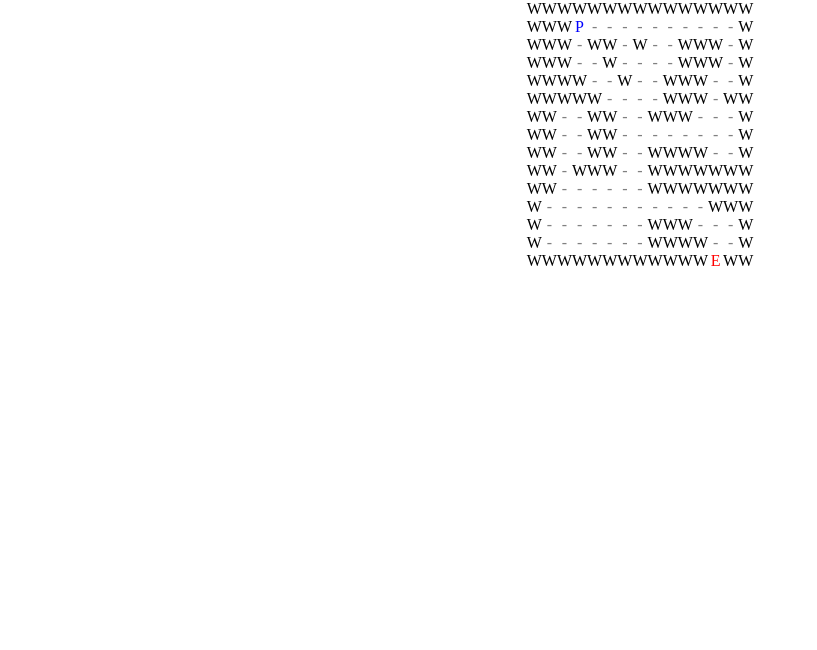
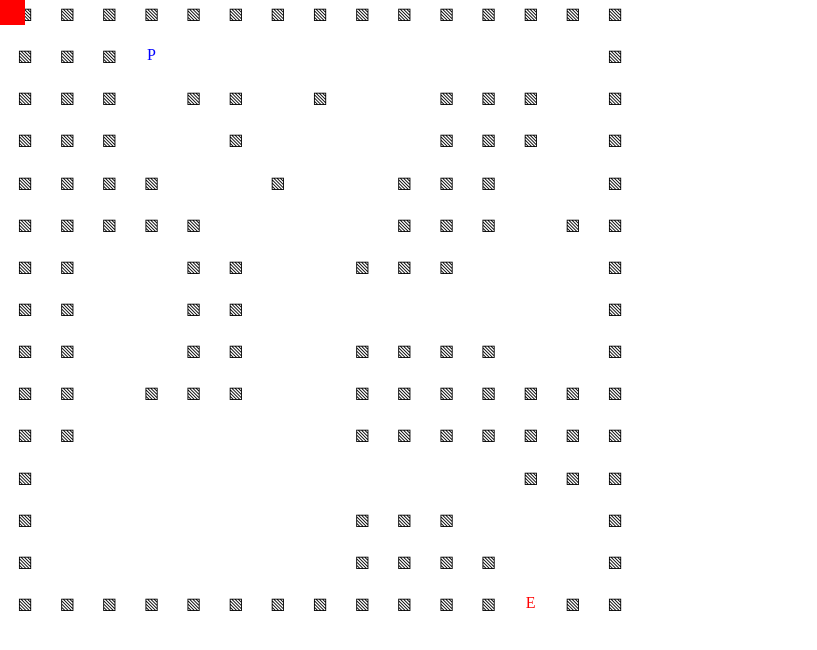
Before and after one commit to iClaimThisName/dungeon-crawler, a plain HTML site: page index.html in a window 1280 px wide. Shown: the whole page, without its empty margins (0-817 px from the left). Drawn offline with Linux system fonts and the light colour scheme.

Commit message:
new map style, added debug mode that shows all the tiles, added new files

```diff
--- a/css/debug.css
+++ b/css/debug.css
@@ -1,30 +1,9 @@
-:root {
-    --map-col: 1;
-    --map-row: 1;
-}
-
-html {
-    height: 100vh;
-    width: 100vw;
-    margin: 0px;
-    padding: 0px;
-}
-
-* {
-    box-sizing: border-box;
-}
-
-body {
-    height: 100%;
-    width: 100%;
-    margin: 0px;
-    padding: 0px;
-}
-
 .test {
     display: flex;
     justify-content: center;
     align-items: center;
+    height: 50%;
+    width: 50%;
 }
 
 .test-map {
@@ -32,6 +11,13 @@ body {
     grid-template-columns: repeat(var(--map-col), 1fr);
     grid-template-rows: repeat(var(--map-row), 1fr);
 
+    height: 100%;
+    width: 100%;
+
     font-size: 1rem;
     text-align: center;
 }
+
+.test-map > div {
+    aspect-ratio: 1/1;
+}
--- /dev/null
+++ b/css/global.css
@@ -0,0 +1,22 @@
+:root {
+    --map-col: 1;
+    --map-row: 1;
+}
+
+html {
+    height: 100vh;
+    width: 100vw;
+    margin: 0px;
+    padding: 0px;
+}
+
+* {
+    box-sizing: border-box;
+}
+
+body {
+    height: 100%;
+    width: 100%;
+    margin: 0px;
+    padding: 0px;
+}
--- /dev/null
+++ b/css/mapStyle.css
@@ -0,0 +1,43 @@
+.map-container {
+    width: 50%;
+    height: auto;
+
+    display: flex;
+    justify-content: center;
+    align-items: center;
+
+    border: 4px solid white;
+    background-color: black;
+}
+
+.map {
+    display: grid;
+    position: relative;
+    grid-template-columns: repeat(var(--map-col), 1fr);
+    grid-template-rows: repeat(var(--map-row), 1fr);
+
+    height: 100%;
+    width: 100%;
+
+    font-size: 1rem;
+    text-align: center;
+}
+
+.map > div {
+    aspect-ratio: 1/1;
+}
+
+.debug-button {
+    position: absolute;
+    top: 0;
+    left: 0;
+    width: 25px;
+    aspect-ratio: 1/1;
+
+    background-color: red;
+    z-index: 1;
+
+    &:hover {
+        cursor: pointer;
+    }
+}
--- a/index.html
+++ b/index.html
@@ -4,13 +4,17 @@
         <meta charset="UTF-8" />
         <meta name="viewport" content="width=device-width, initial-scale=1.0" />
         <title>Dungeon Crawler</title>
+        <link href="css/global.css" rel="stylesheet" />
         <link href="css/debug.css" rel="stylesheet" />
+        <link href="css/mapStyle.css" rel="stylesheet" />
         <script src="./scripts/mapLogic.js" defer></script>
         <script src="./scripts/playerLogic.js" defer></script>
+        <script src="./scripts/debug.js" defer></script>
     </head>
     <body>
-        <div class="test">
-            <div class="test-map"></div>
+        <div class="map-container">
+            <div class="debug-button"></div>
+            <div class="map"></div>
         </div>
     </body>
 </html>
--- /dev/null
+++ b/scripts/debug.js
@@ -0,0 +1,24 @@
+const debugButton = document.querySelector(".debug-button");
+const map = document.querySelector(".map");
+let isDebugMode = true;
+
+const checkMode = () => {
+    if (isDebugMode) {
+        map.style.backgroundColor = "white";
+    } else {
+        map.style.backgroundColor = "black";
+    }
+};
+
+checkMode();
+
+debugButton.addEventListener("click", (event) => {
+    console.log("clicked button");
+    if (!isDebugMode) {
+        isDebugMode = true;
+        checkMode();
+    } else {
+        isDebugMode = false;
+        checkMode();
+    }
+});
--- a/scripts/mapLogic.js
+++ b/scripts/mapLogic.js
@@ -1,8 +1,8 @@
 const player = "P";
-const wallTile = "W";
+const wallTile = "▧";
 const startTile = "S";
 const exitTile = "E";
-const pathTile = "-";
+const pathTile = " ";
 const chestTile = "c";
 const monsterTile = "m";
 const emptyTile = "n";
@@ -273,7 +273,7 @@ const createPath = () => {
 const printMap = () => {
     const cols = mapArray.length;
     const rows = mapArray[0].length;
-    const grid = document.querySelector(".test-map");
+    const grid = document.querySelector(".map");
 
     while (grid.lastChild) {
         grid.removeChild(grid.lastChild);
```
Also changed, not shown: css/mainStyle.css (added).
